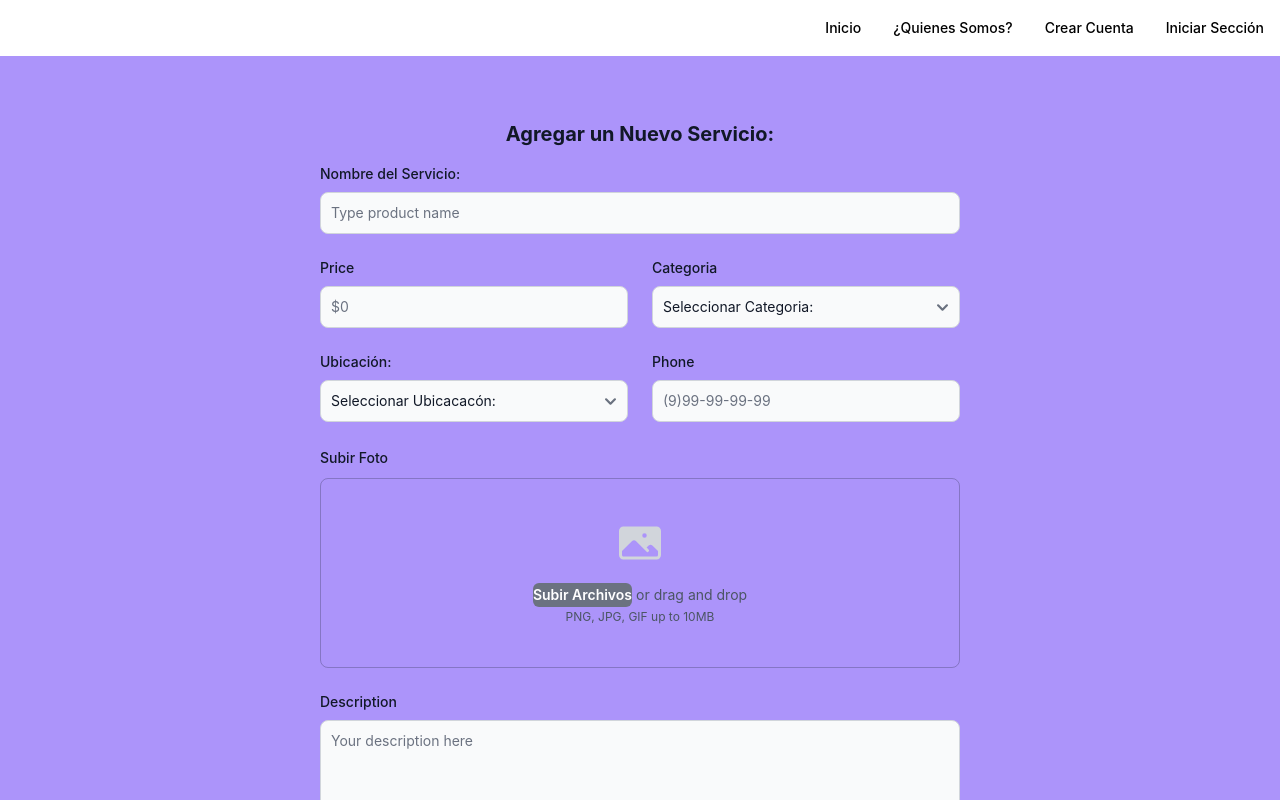
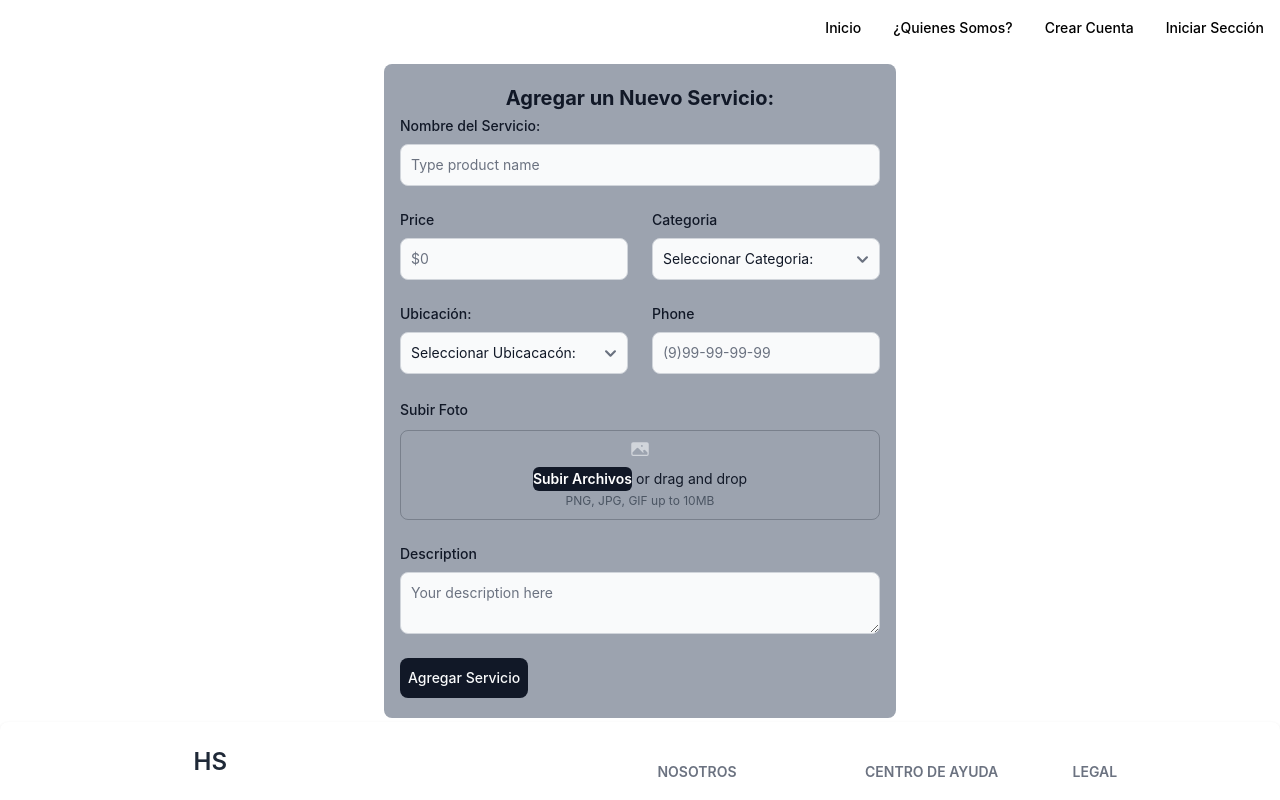
Before and after one commit to dcarvajal99/handyshop, a React (Create React App) app: page /subir-servicios in a window 1280 px wide. Shown: the top 800 px of the page. Built offline with nearby package versions, Linux system fonts and the light colour scheme.

Commit message:
Cambio a nivel Visual

```diff
--- a/src/views/SubirServicios.jsx
+++ b/src/views/SubirServicios.jsx
@@ -2,9 +2,9 @@ import React from "react";
 
 const SubirServicios = () => {
   return (
-    <section className="bg-purple-400 dark:bg-gray-900">
-        <div className="py-8 px-4 mx-auto max-w-2xl lg:py-16">
-        <h2 className="mb-4 text-xl font-bold text-center text-gray-900 dark:text-white">Agregar un Nuevo Servicio:</h2>
+    <section className="rounded-lg h-auto max-w-lg mx-auto bg-gray-400 mb-1 m-2">
+        <div className="py-2 px-4 max-w-2xl lg:py-5">
+        <h2 className="mb-1 text-xl font-bold text-center text-gray-900 dark:text-white">Agregar un Nuevo Servicio:</h2>
             <form action="#">
                 <div className="grid gap-4 sm:grid-cols-2 sm:gap-6">
                     <div className="sm:col-span-2">
@@ -72,15 +72,15 @@ const SubirServicios = () => {
                             <label htmlFor="cover-photo" className="block text-sm font-medium leading-6 text-gray-900">
                                 Subir Foto
                             </label>
-                            <div className="mt-2 flex justify-center rounded-lg border border-gray-500 border-gray-900/25 px-6 py-10">
+                            <div className="mt-2 flex justify-center rounded-lg border border-gray-500 border-gray-900/25 px-2 py-2">
                                 <div className="text-center">
-                                    <svg className="mx-auto h-12 w-12 text-gray-300" viewBox="0 0 24 24" fill="currentColor" aria-hidden="true">
+                                    <svg className="mx-auto h-5 w-5 text-gray-300" viewBox="0 0 24 24" fill="currentColor" aria-hidden="true">
                                         <path fillRule="evenodd"
                                         d="M1.5 6a2.25 2.25 0 012.25-2.25h16.5A2.25 2.25 0 0122.5 6v12a2.25 2.25 0 01-2.25 2.25H3.75A2.25 2.25 0 011.5 18V6zM3 16.06V18c0 .414.336.75.75.75h16.5A.75.75 0 0021 18v-1.94l-2.69-2.689a1.5 1.5 0 00-2.12 0l-.88.879.97.97a.75.75 0 11-1.06 1.06l-5.16-5.159a1.5 1.5 0 00-2.12 0L3 16.061zm10.125-7.81a1.125 1.125 0 112.25 0 1.125 1.125 0 01-2.25 0z"
                                         clipRule="evenodd"/>
                                     </svg>
-                                    <div className="mt-4 flex text-sm leading-6 text-gray-600">
-                                        <label htmlFor="file-upload" className="relative cursor-pointer rounded-md bg-gray-500 font-semibold text-white focus-within:outline-none focus-within:ring-2 focus-within:ring-indigo-600 focus-within:ring-offset-2 hover:text-indigo-500">
+                                    <div className="mt-2 flex text-sm leading-6 text-gray-900">
+                                        <label htmlFor="file-upload" className="relative cursor-pointer rounded-md bg-gray-900 font-semibold text-white focus-within:outline-none focus-within:ring-2 focus-within:ring-indigo-600 focus-within:ring-offset-2 hover:text-indigo-500">
                                             <span>Subir Archivos</span>
                                             <input id="file-upload" name="file-upload" type="file" className="sr-only" />
                                         </label>
@@ -94,13 +94,13 @@ const SubirServicios = () => {
                             <label htmlFor="description" className="block mb-2 text-sm font-medium text-gray-900 dark:text-white">
                             Description
                             </label>
-                            <textarea id="description"rows="8"
+                            <textarea id="description"rows="2"
                                 className="block p-2.5 w-full text-sm text-gray-900 bg-gray-50 rounded-lg border border-gray-300 focus:ring-primary-500 focus:border-primary-500 dark:bg-gray-700 dark:border-gray-600 dark:placeholder-gray-400 dark:text-white dark:focus:ring-primary-500 dark:focus:border-primary-500"
                                 placeholder="Your description here">
                             </textarea>
                     </div>
                 </div>
-                <button type="submit" className="inline-flex items-center px-5 py-2.5 mt-4 sm:mt-6 text-sm font-medium text-center text-dark bg-gray-400 rounded-lg focus:ring-4 focus:ring-primary-200 dark:focus:ring-primary-900 hover:bg-primary-800">
+                <button type="submit" className="inline-flex px-2 py-2.5 mt-2 sm:mt-6 text-sm font-medium text-center text-gray-50 bg-gray-900 rounded-lg focus:ring-4 focus:ring-primary-200 dark:focus:ring-primary-900 hover:bg-primary-800">
                     Agregar Servicio
                 </button>
             </form>
```
